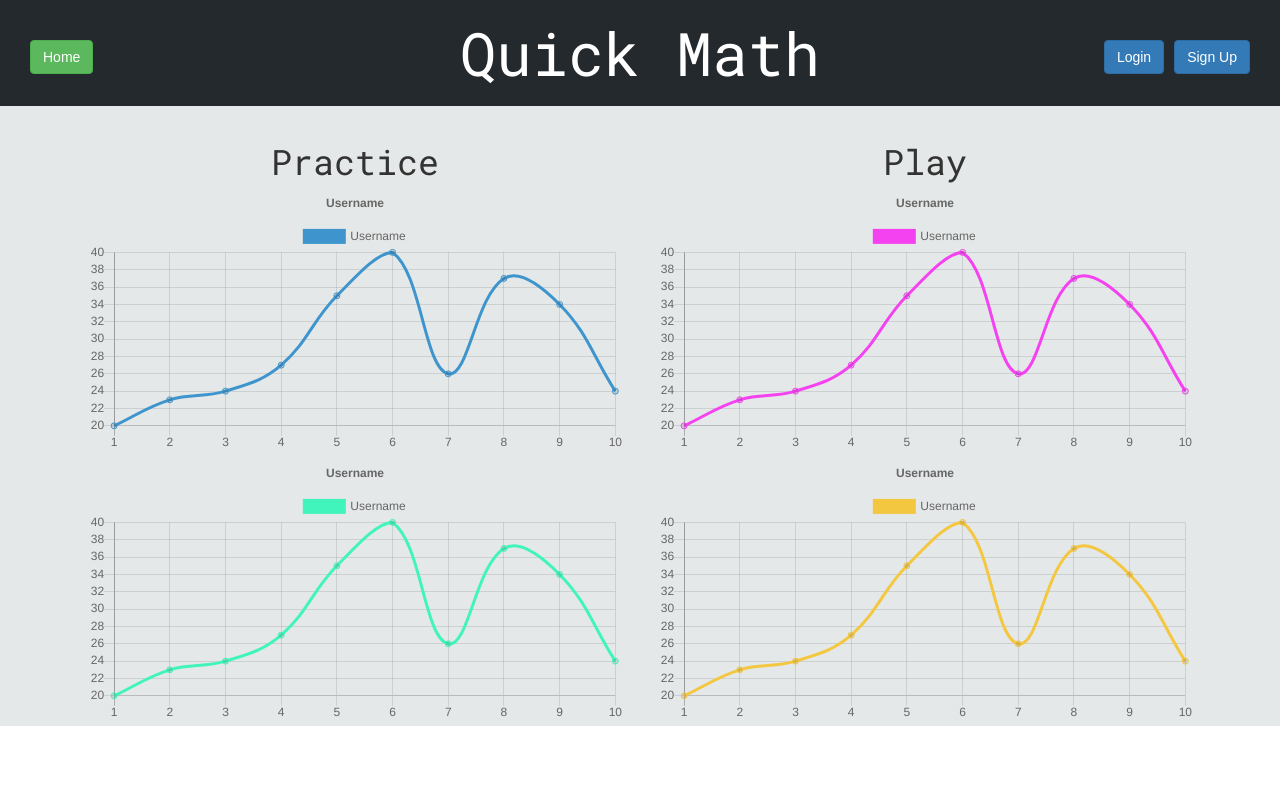
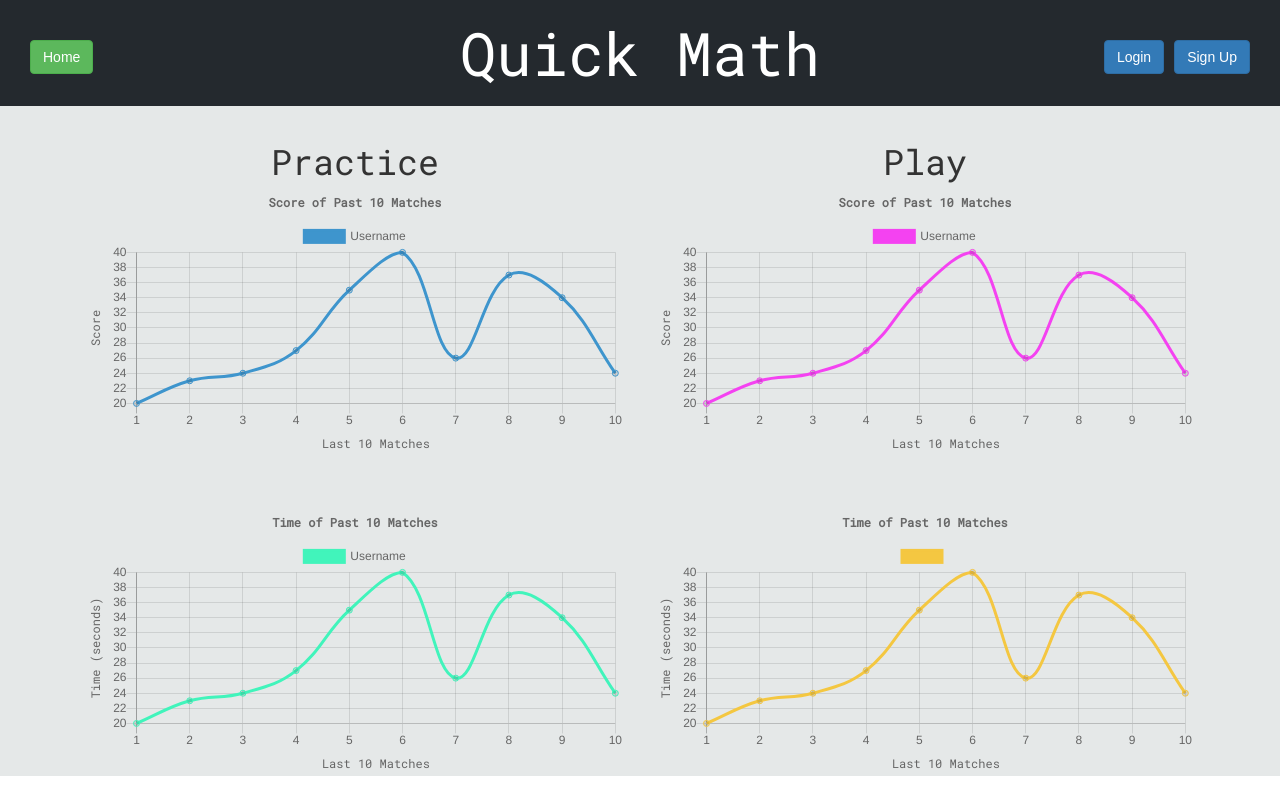
Before and after one commit to lintopher0315/Quick-Math, a React (Create React App) app: page /profile in a window 1280 px wide. Built offline with nearby package versions, Linux system fonts and the light colour scheme.

Commit message:
styled and customized graphs

```diff
--- a/src/components/Profile.js
+++ b/src/components/Profile.js
@@ -14,7 +14,7 @@ class Profile extends Component {
                     data: [20, 23, 24, 27, 35, 40, 26, 37, 34, 24],
                     label: "Username",
                     borderColor: "#3e95cd",
-                    fill: false
+                    fill: false,
                 },]
             },
             playScoreData: {
@@ -39,7 +39,7 @@ class Profile extends Component {
                 labels: [1, 2, 3, 4, 5, 6, 7, 8, 9, 10],
                 datasets: [{
                     data: [20, 23, 24, 27, 35, 40, 26, 37, 34, 24],
-                    label: "Username",
+                    label: "",
                     borderColor: "#f4c741",
                     fill: false
                 },]
@@ -59,7 +59,24 @@ class Profile extends Component {
                                 maintainAspectRatio: true,
                                 title: {
                                     display: true,
-                                    text: 'Username',
+                                    text: 'Score of Past 10 Matches',
+                                    fontFamily: 'Roboto Mono',
+                                },
+                                scales: {
+                                    xAxes: [{
+                                        scaleLabel: {
+                                            display: true,
+                                            labelString: 'Last 10 Matches',
+                                            fontFamily: 'Roboto Mono',
+                                        }
+                                    }],
+                                    yAxes: [{
+                                        scaleLabel: {
+                                            display: true,
+                                            labelString: 'Score',
+                                            fontFamily: 'Roboto Mono',
+                                        }
+                                    }]
                                 }
                             }}
                         />
@@ -75,7 +92,24 @@ class Profile extends Component {
                                 maintainAspectRatio: true,
                                 title: {
                                     display:true,
-                                    text: 'Username',
+                                    text: 'Score of Past 10 Matches',
+                                    fontFamily: 'Roboto Mono',
+                                },
+                                scales: {
+                                    xAxes: [{
+                                        scaleLabel: {
+                                            display: true,
+                                            labelString: 'Last 10 Matches',
+                                            fontFamily: 'Roboto Mono',
+                                        }
+                                    }],
+                                    yAxes: [{
+                                        scaleLabel: {
+                                            display: true,
+                                            labelString: 'Score',
+                                            fontFamily: 'Roboto Mono',
+                                        }
+                                    }]
                                 }
                             }}
                         />
@@ -83,6 +117,7 @@ class Profile extends Component {
                 </Col>
 
                 <Col xs={8} md={6}>
+                    <br />
                     <div className="practiceTime">
                         <Line
                             data={this.state.practiceTimeData}
@@ -90,7 +125,24 @@ class Profile extends Component {
                                 maintainAspectRatio: true,
                                 title: {
                                     display:true,
-                                    text: 'Username',
+                                    text: 'Time of Past 10 Matches',
+                                    fontFamily: 'Roboto Mono',
+                                },
+                                scales: {
+                                    xAxes: [{
+                                        scaleLabel: {
+                                            display: true,
+                                            labelString: 'Last 10 Matches',
+                                            fontFamily: 'Roboto Mono',
+                                        }
+                                    }],
+                                    yAxes: [{
+                                        scaleLabel: {
+                                            display: true,
+                                            labelString: 'Time (seconds)',
+                                            fontFamily: 'Roboto Mono',
+                                        }
+                                    }]
                                 }
                             }}
                         />
@@ -98,6 +150,7 @@ class Profile extends Component {
                 </Col>
 
                 <Col xs={8} md={6}>
+                    <br />
                     <div className="playTime">
                         <Line
                             data={this.state.playTimeData}
@@ -105,7 +158,24 @@ class Profile extends Component {
                                 maintainAspectRatio: true,
                                 title: {
                                     display:true,
-                                    text: 'Username',
+                                    text: 'Time of Past 10 Matches',
+                                    fontFamily: 'Roboto Mono',
+                                },
+                                scales: {
+                                    xAxes: [{
+                                        scaleLabel: {
+                                            display: true,
+                                            labelString: 'Last 10 Matches',
+                                            fontFamily: 'Roboto Mono',
+                                        }
+                                    }],
+                                    yAxes: [{
+                                        scaleLabel: {
+                                            display: true,
+                                            labelString: 'Time (seconds)',
+                                            fontFamily: 'Roboto Mono',
+                                        }
+                                    }]
                                 }
                             }}
                         />
```
